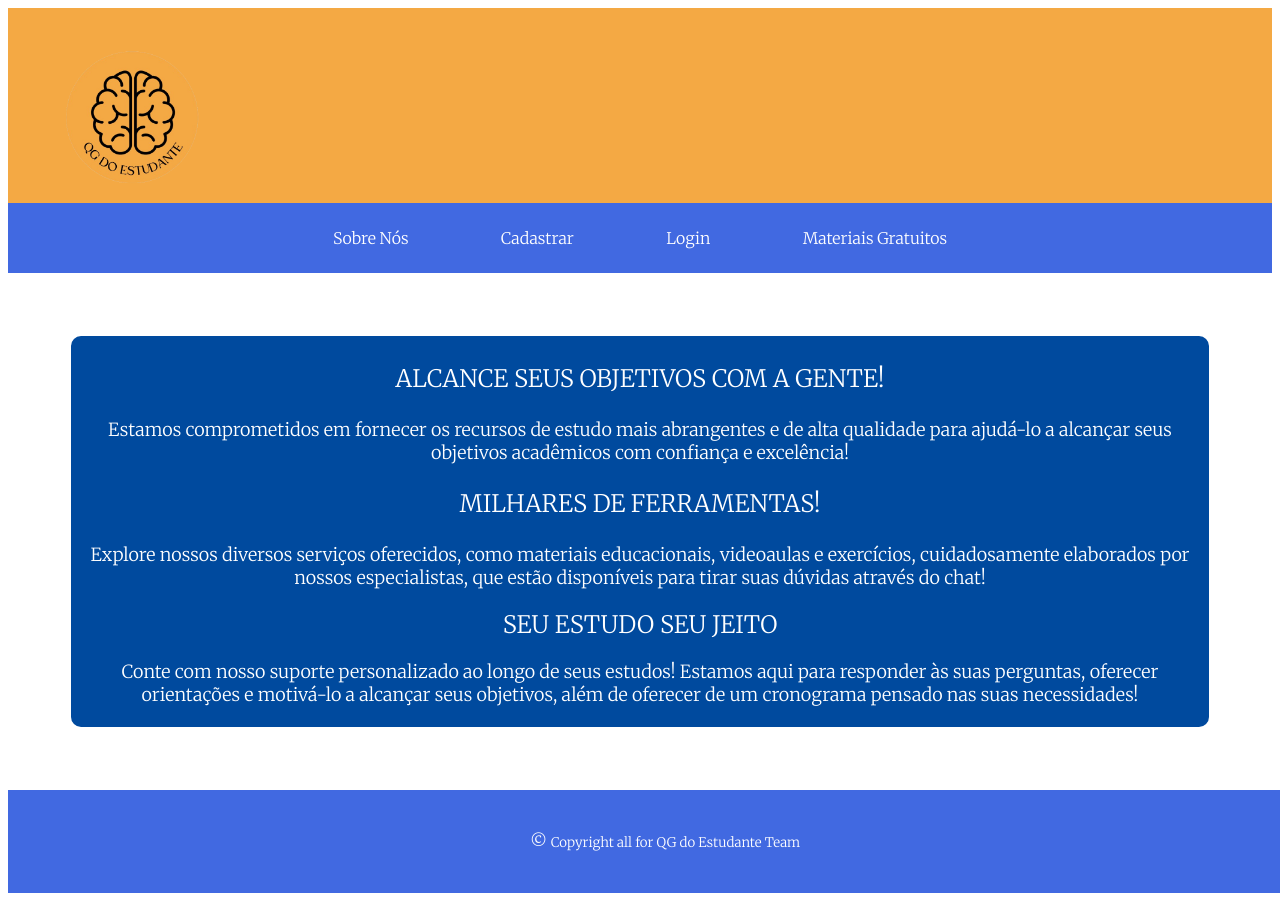
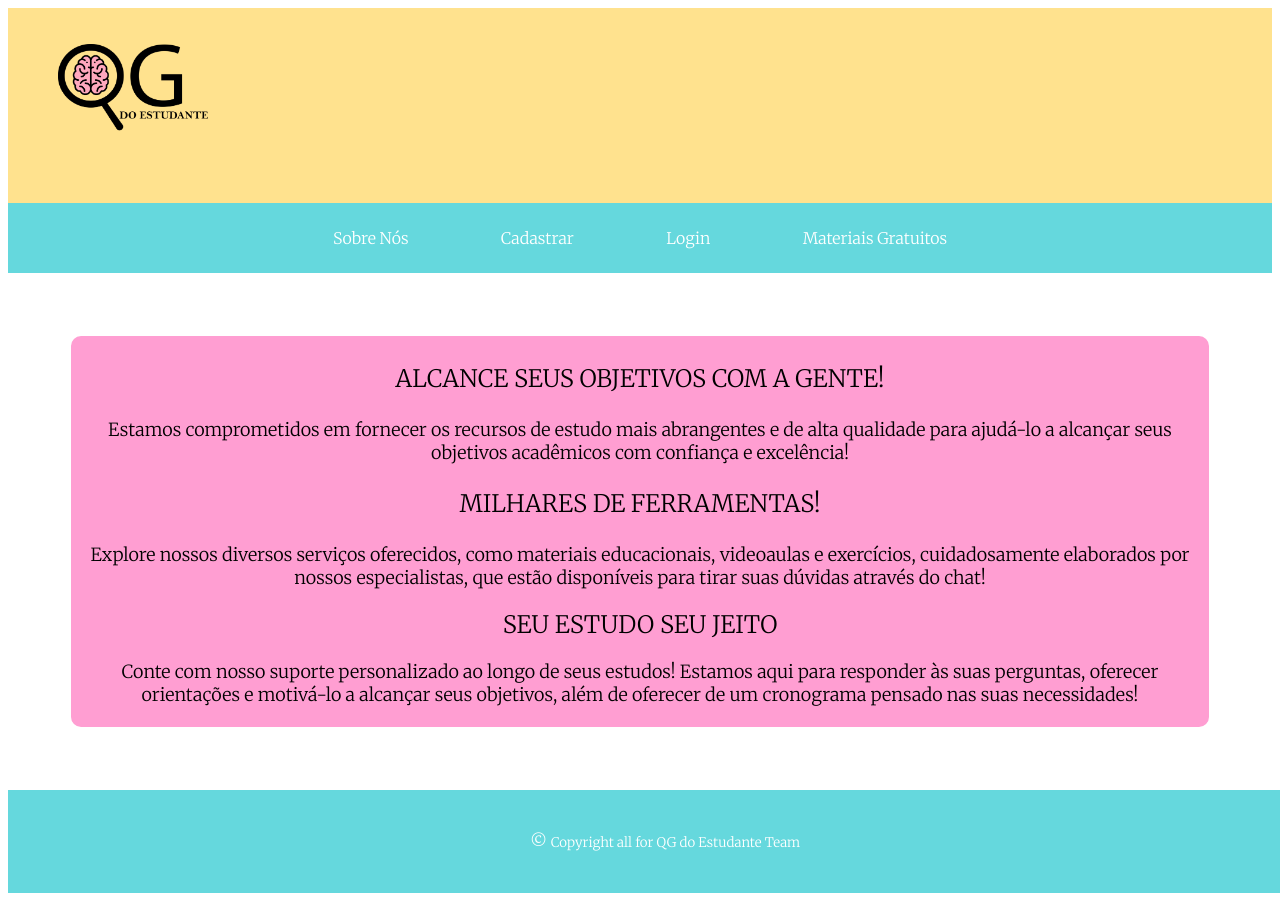
Before and after one commit to majuzconto/projetosenai, a plain HTML site: page Index.html in a window 1280 px wide. Shown: the top 901 px of the page. Drawn offline with Linux system fonts and the light colour scheme.

Commit message:
Mudanças

```diff
--- a/Index.css
+++ b/Index.css
@@ -5,33 +5,33 @@
   font-style: normal;
 }
 .cabeçalho{
-    background-color: #F4A944;
+    background-color: #FFE28E;
 }
 a{
     text-decoration: none;
     color: white;
 }
 span{
-    background-color: #4169e1;
+    background-color: #65D8DD;
     margin: 3%;
     padding: 0.5%;
 }
 span:hover{
-    background-color: #4e76ed;
+    background-color: #57b6bb;
     width: 20px;
 }
 .menu{
-    border-top: solid 25px #4169e1;
-    background-color: #4169e1;
-    border-bottom: #4169e1 solid 25px;
+    border-top: solid 25px #65D8DD;
+    background-color: #65D8DD;
+    border-bottom: #65D8DD solid 25px;
     text-align: center;
 }
 .menu_top{
     width: 100%;
     height: 105px;
-    border-bottom: 80px solid #f4A944;
-    border-top: 10px solid #F4A944;
-    background-color: #F4A944;
+    border-bottom: 80px solid #FFE28e;
+    border-top: 10px solid #FFE28e;
+    background-color: #FFE28e;
     text-align: center;
 }
 .top_esp{
@@ -67,13 +67,13 @@ footer{
 }
 
 main{
-    border-bottom: solid #004a9e;
-    border-top: solid #004a9e;
-    border-left: solid #004a9e;
-    border-right: solid #004a9e;
+    border-bottom: solid #FF9ED2;
+    border-top: solid #FF9ED2;
+    border-left: solid #FF9ED2;
+    border-right: solid #FF9ED2;
     border-radius: 10px;
-    background-color: #004a9e;
-    color: white;
+    background-color: #FF9ED2;
+    color: black;
     font-size: small;
     margin: 5%;
 }
@@ -99,7 +99,7 @@ figure{
 }
 
 .roda{
-    background-color: #4169e1;
+    background-color: #65D8DD;
     width: 100%;
     height: 35%;
     padding: 2%;
--- a/Index.html
+++ b/Index.html
@@ -11,7 +11,7 @@
         <div class="menu_top">
             <div class="top_esp">
                 <figure>
-                    <img src="Imagem/QG_DO_ESTUDANTE-removebg-preview.png" alt="Logo" width="150px">
+                    <img src="imagem/logo-QGdoestudante copiar.png" alt="Logo" width="150px">
                 </figure>
             </div>
         </div>
--- a/Siteqgsobre.css
+++ b/Siteqgsobre.css
@@ -1,15 +1,16 @@
 @import url('https://fonts.googleapis.com/css2?family=Merriweather:ital,wght@0,300;0,400;0,700;0,900;1,300;1,400;1,700;1,900&display=swap');
-*{
+
+* {
     font-family: "Merriweather", serif;
     font-weight: 300;
     font-style: normal;
 }
-head{
+
+head {
     box-align: items left
-
 }
 
-.cabeçalho{
+.cabeçalho {
     width: 100%;
     height: 35%;
     border-bottom: 80px solid #f4A944;
@@ -18,14 +19,22 @@ head{
     text-align: center;
 }
 
-button
-{
+button {
     background-color: #4169e1;
     color: white;
     border: none;
     border-radius: 35px;
 }
 
-.meio{
+.meio {
     text-align: center;
 }
+
+.roda {
+    background-color: #65D8DD;
+    width: 96%;
+    height: 35%;
+    padding: 2%;
+    color: white;
+
+}
```
Also changed, not shown: Home.css (+13 -6 lines), Home.html (+6 -1 lines), Siteqgsobre.html (+2 -2 lines), siteqgcadastro.html (+1 -1 lines), siteqglogin.html (+1 -1 lines), Imagem/logo-QGdoestudante copiar.png (added), Imagem/logo-QGdoestudante.jpg (added), 1 other file. Lines whose indentation alone changed are shown as unchanged.
